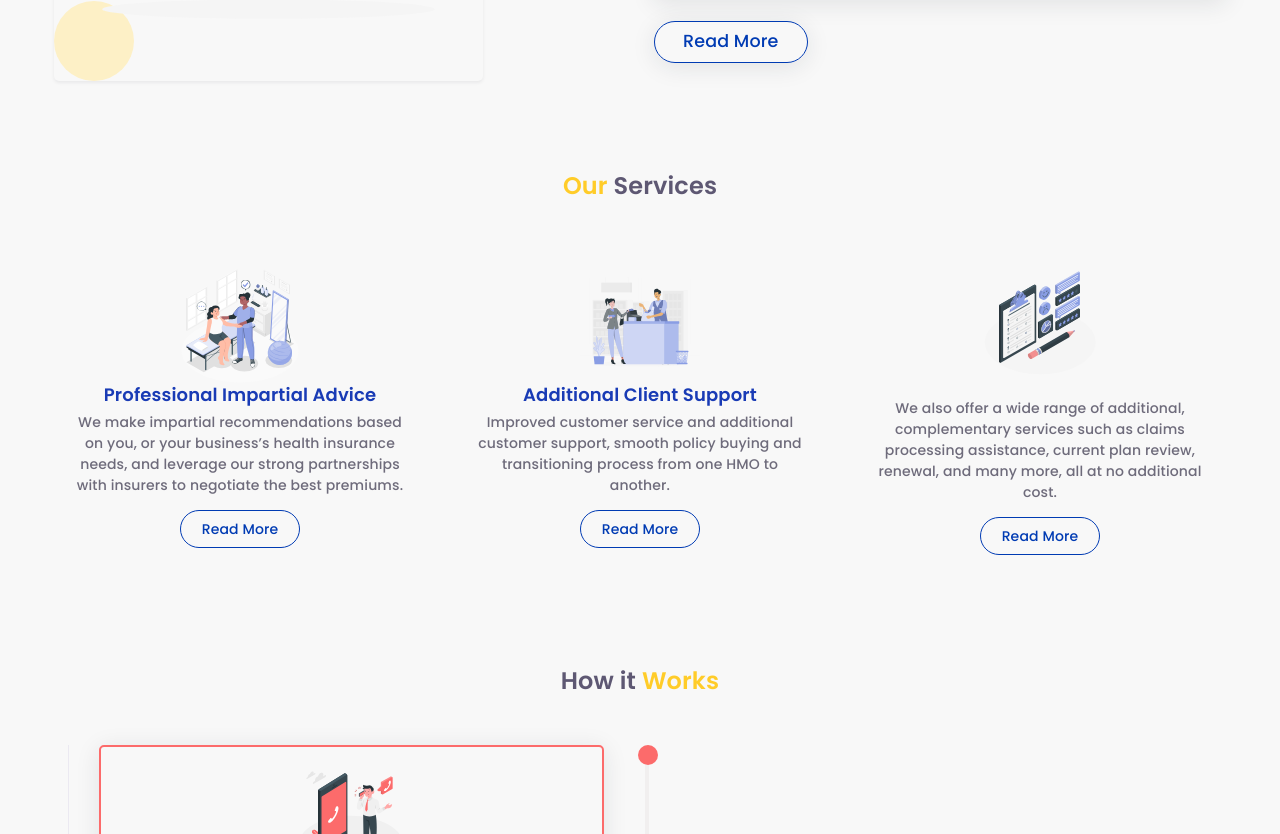
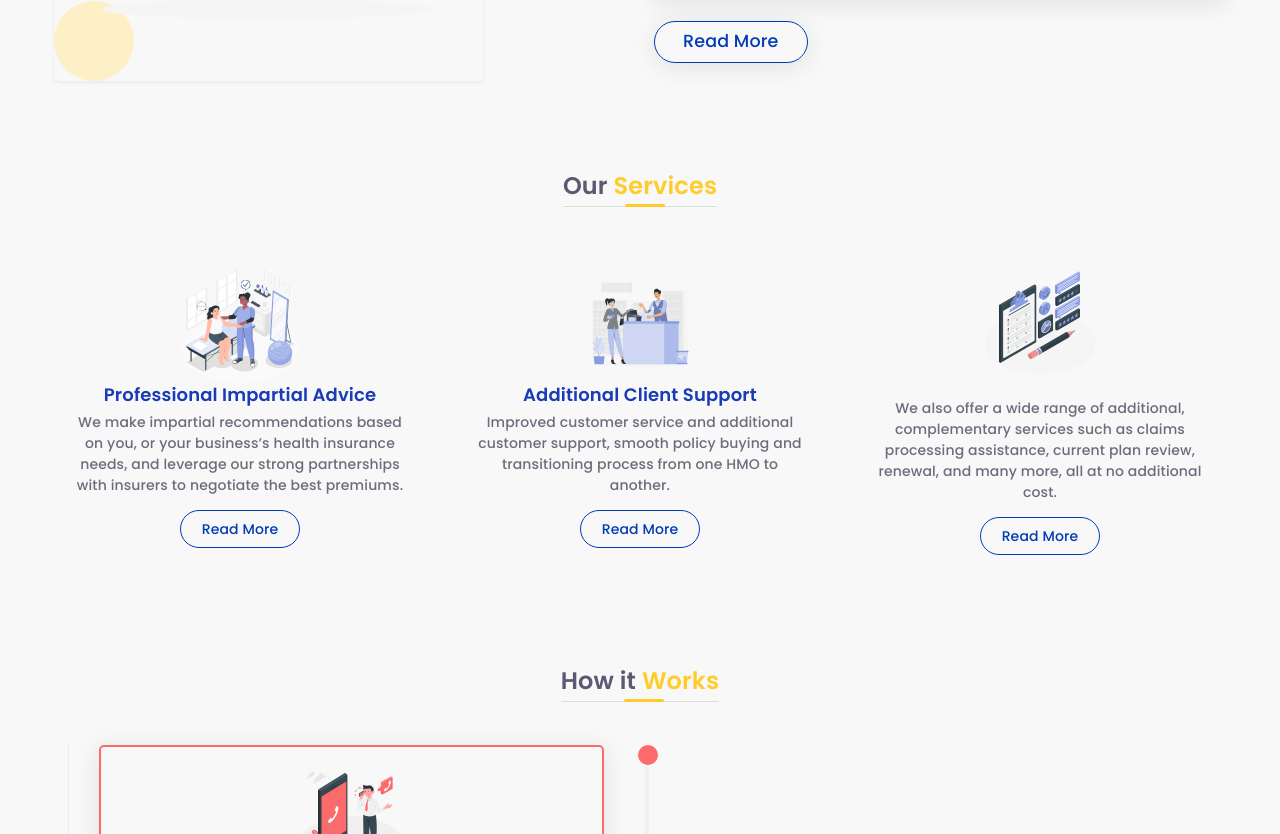
Before and after one commit to Abiodun-Samuel/petigrity-frontend, a Vue app: page / in a window 1280 px wide. Shown: the part 1326-2160 px from the top of the page. Built offline with nearby package versions, Linux system fonts and the light colour scheme; no server answers; what secure-ls would draw is missing.

Commit message:
edit subheader design

```diff
--- a/src/components/home/ServicesSection.vue
+++ b/src/components/home/ServicesSection.vue
@@ -2,7 +2,7 @@
   <section id="services">
     <div class="container">
       <SubHeader data-aos="fade-up">
-        <h2 class="fw-bolder mb-2"><span>Our</span> Services</h2>
+        <h2 class="fw-bolder mb-2">Our <span>Services</span></h2>
       </SubHeader>
 
       <div class="row">
@@ -12,7 +12,8 @@
           class="col-lg-4 col-md-6 my-2 d-flex align-items-stretch"
         >
           <div class="service__details text-center p-2 rounded">
-            <img loading='lazy'
+            <img
+              loading="lazy"
               src="../../assets/images/icons/svg/advice.svg"
               width="120"
               alt="service section icon"
@@ -41,7 +42,8 @@
           class="col-lg-4 col-md-6 my-2 d-flex align-items-stretch"
         >
           <div class="service__details text-center p-2 rounded">
-            <img loading='lazy'
+            <img
+              loading="lazy"
               src="../../assets/images/icons/svg/support.svg"
               width="120"
               alt="service section icon"
@@ -67,7 +69,8 @@
           class="col-lg-4 col-md-6 my-2 d-flex align-items-stretch"
         >
           <div class="service__details text-center p-2 rounded">
-            <img loading='lazy'
+            <img
+              loading="lazy"
               src="../../assets/images/icons/svg/general.svg"
               width="120"
               alt="service section icon"
--- a/src/components/home/SubHeader.vue
+++ b/src/components/home/SubHeader.vue
@@ -16,24 +16,26 @@
 .sub__header h2 {
   position: relative;
 }
-/* .sub__header h2::before {
+.sub__header h2::before {
   content: "";
   position: absolute;
-  background: var(--yellow-1);
-  width: 80px;
-  top: 50%;
-  left: -100px;
-  height: 2.5px;
+  background: rgb(222, 222, 222);
+  width: 100%;
+  bottom: -6.5px;
+  left: 0;
+  height: 1.5px;
+  border-radius: 4px;
 }
 .sub__header h2::after {
   position: absolute;
   content: "";
   background: var(--yellow-1);
-  width: 80px;
-  top: 50%;
-  right: -100px;
-  height: 2.5px;
-} */
+  width: 40px;
+  bottom: -6.5px;
+  left: 40%;
+  height: 3px;
+  border-radius: 4px;
+}
 .sub__header h2 span {
   position: relative;
   color: var(--yellow-1);
```
